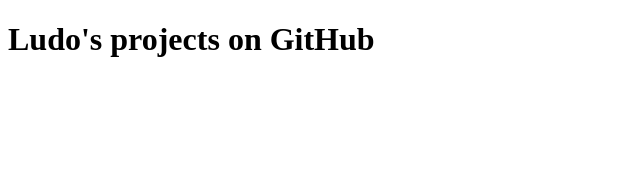
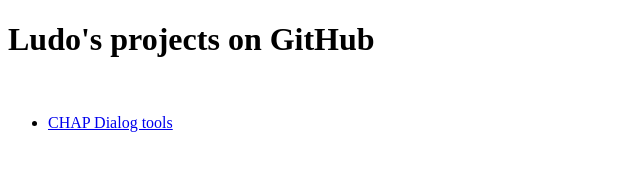
Before and after one commit to ludost/ludost.github.com, a plain HTML site: page index.html in a window 1280 px wide. Shown: the whole page, without its empty margins (0-640 px from the left). Drawn offline with Linux system fonts and the light colour scheme.

Commit message:
Link to project

```diff
--- a/index.html
+++ b/index.html
@@ -7,5 +7,10 @@
     </head>
     <body>
         <h1>Ludo's projects on GitHub</h1>
+
+        <br>
+        <ul>
+        	<li><a href="http://ludost.github.com/Chap---Links---Dialog/">CHAP Dialog tools</a></li>
+        </ul>
     </body>
 </html>
```
